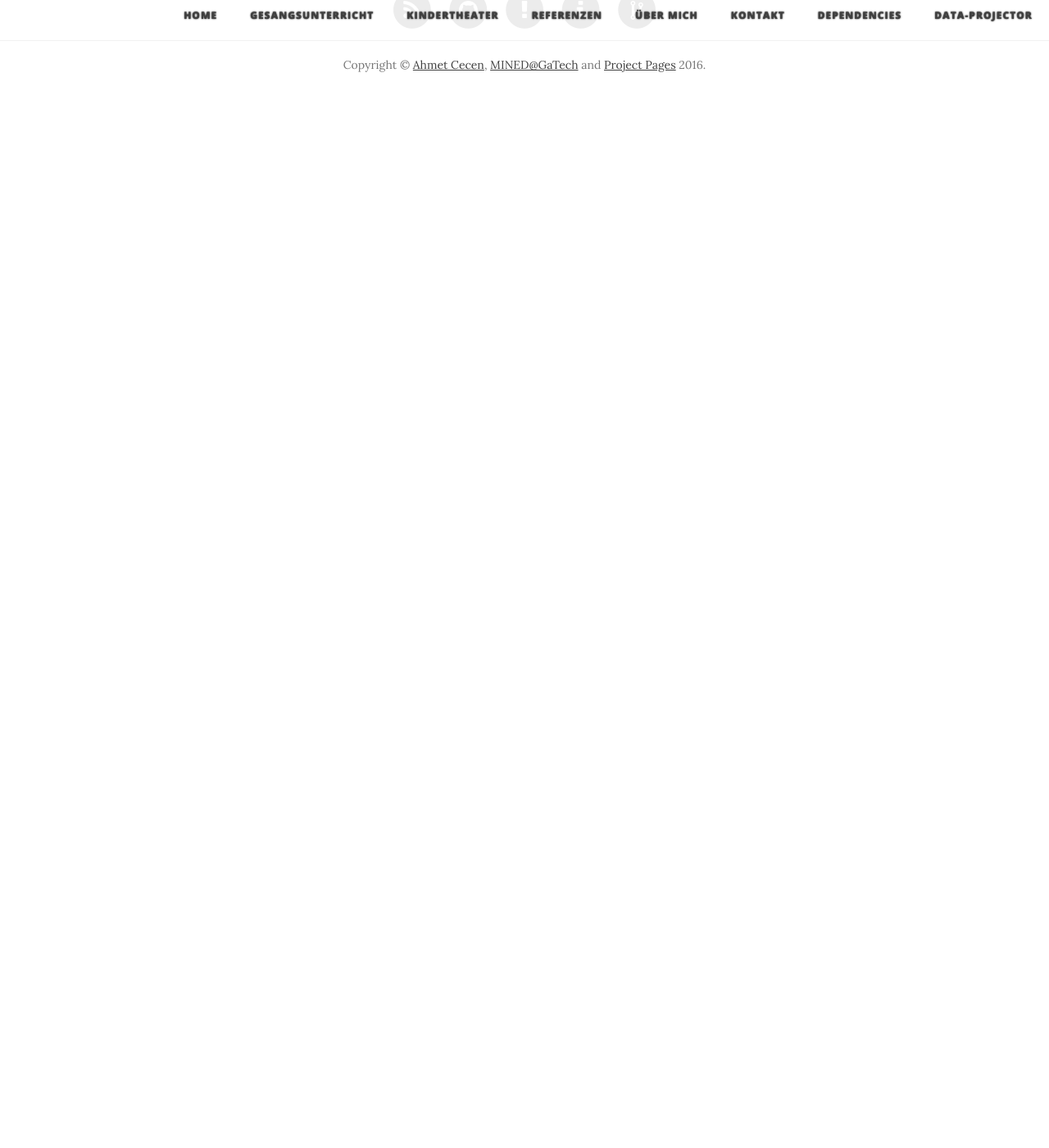
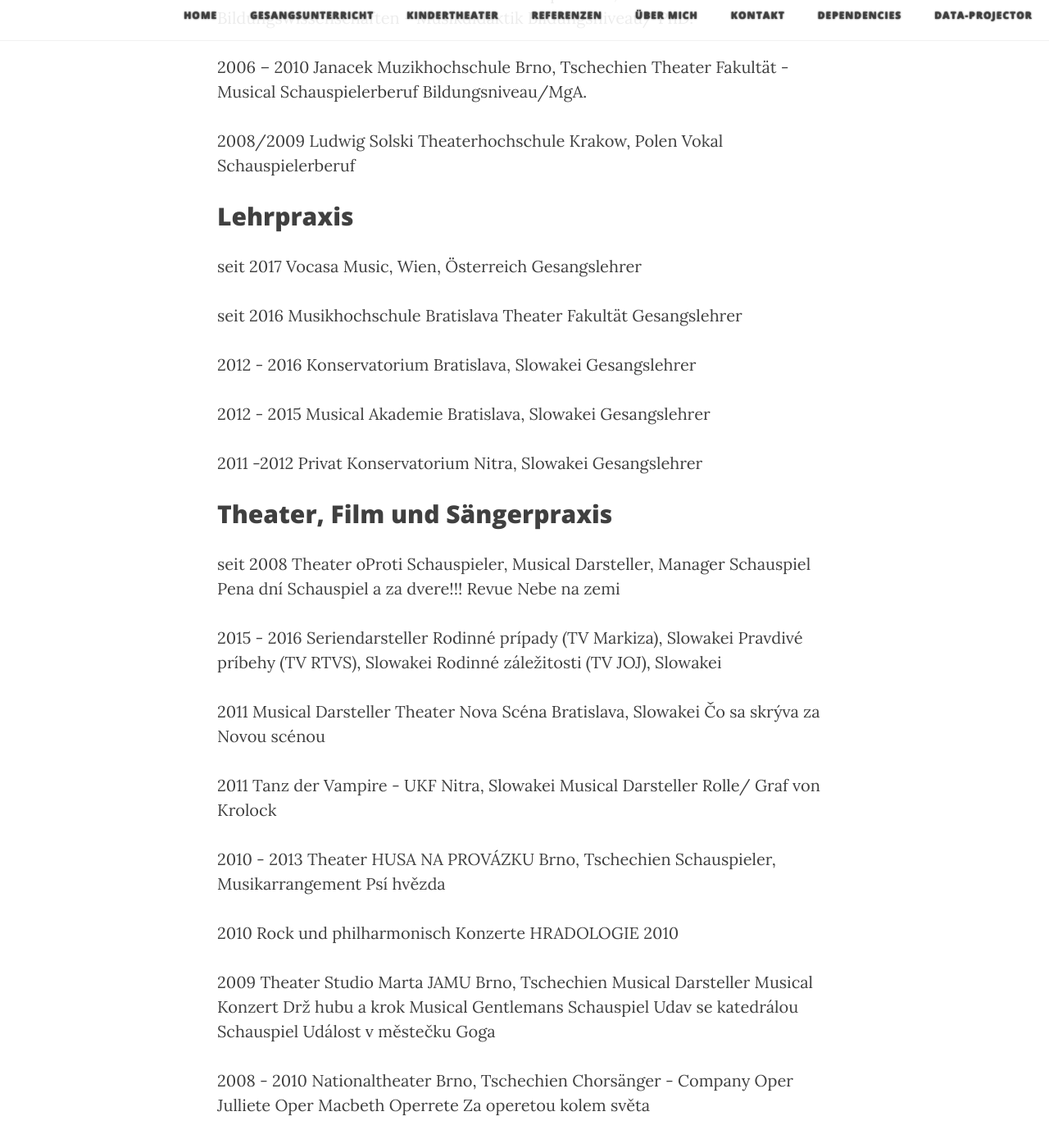
Before and after one commit to janhyza/gesangscoaching.at, a Jekyll site: the page built from projects/Ubermich.md, in a window 1280 px wide and 1400 px high, scrolled down 653 px. Shown: the whole window at 82% size. Built offline with Jekyll 4.4.1, drawn with Linux system fonts in a browser that asks for light colours; nearby versions of some CDN libraries; before the commit the page ends 900 px from its top, so only the background shows below that; some of the changed text lies outside the part shown.

Commit message:
cv upload

```diff
--- a/projects/Ubermich.md
+++ b/projects/Ubermich.md
@@ -5,3 +5,85 @@ description: "Musicaldarsteller - Sänger - Gesangslehrer - Gesangstechnik Wisse
 header-img: "img/ja1.jpg"
 category: Über mich
 ---
+
+## Ausbildung
+2010 – 2013
+Universität Konstantine Philosoph Nitra, Slowakei
+Fakultät für Bildungswissenschaften - Musikdidaktik
+Bildungsniveau/ PhD.
+
+2006 – 2010
+Janacek Muzikhochschule Brno, Tschechien
+Theater Fakultät - Musical Schauspielerberuf
+Bildungsniveau/MgA.
+
+2008/2009 Ludwig Solski Theaterhochschule Krakow, Polen
+Vokal Schauspielerberuf
+
+## Lehrpraxis
+seit 2017
+Vocasa Music, Wien, Österreich
+Gesangslehrer
+
+seit 2016
+Musikhochschule Bratislava Theater Fakultät
+Gesangslehrer
+
+2012 - 2016
+Konservatorium Bratislava, Slowakei
+Gesangslehrer
+
+2012 - 2015
+Musical Akademie Bratislava, Slowakei
+Gesangslehrer
+
+2011 -2012
+Privat Konservatorium Nitra, Slowakei
+Gesangslehrer
+
+## Theater, Film und Sängerpraxis
+seit 2008
+Theater oProti
+Schauspieler, Musical Darsteller, Manager
+Schauspiel Pena dní
+Schauspiel a za dvere!!!
+Revue Nebe na zemi
+
+2015 - 2016
+Seriendarsteller
+Rodinné prípady (TV Markiza), Slowakei
+Pravdivé príbehy (TV RTVS), Slowakei
+Rodinné záležitosti (TV JOJ), Slowakei
+
+2011
+Musical Darsteller
+Theater Nova Scéna Bratislava, Slowakei
+Čo sa skrýva za Novou scénou
+
+2011
+Tanz der Vampire -  UKF Nitra, Slowakei
+Musical Darsteller
+Rolle/ Graf von Krolock
+
+2010 - 2013
+Theater HUSA NA PROVÁZKU Brno, Tschechien
+Schauspieler, Musikarrangement
+Psí hvězda
+
+2010
+Rock und philharmonisch Konzerte HRADOLOGIE 2010
+
+2009
+Theater Studio Marta JAMU Brno, Tschechien
+Musical Darsteller
+Musical Konzert Drž hubu a krok
+Musical Gentlemans
+Schauspiel Udav se katedrálou
+Schauspiel Událost v městečku Goga
+
+2008 - 2010
+Nationaltheater Brno, Tschechien
+Chorsänger - Company
+Oper Julliete
+Oper Macbeth
+Operrete Za operetou kolem světa
```
